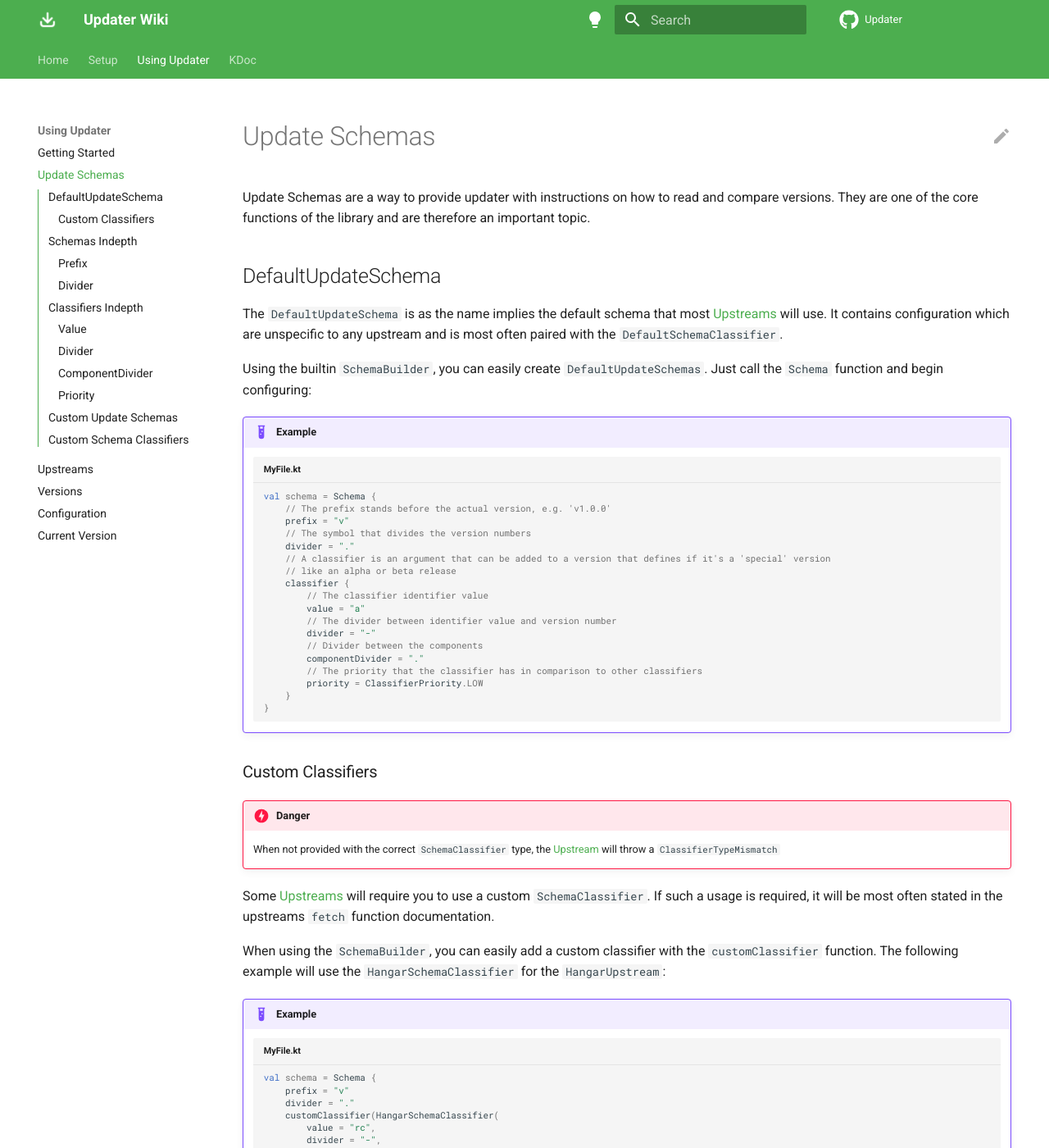
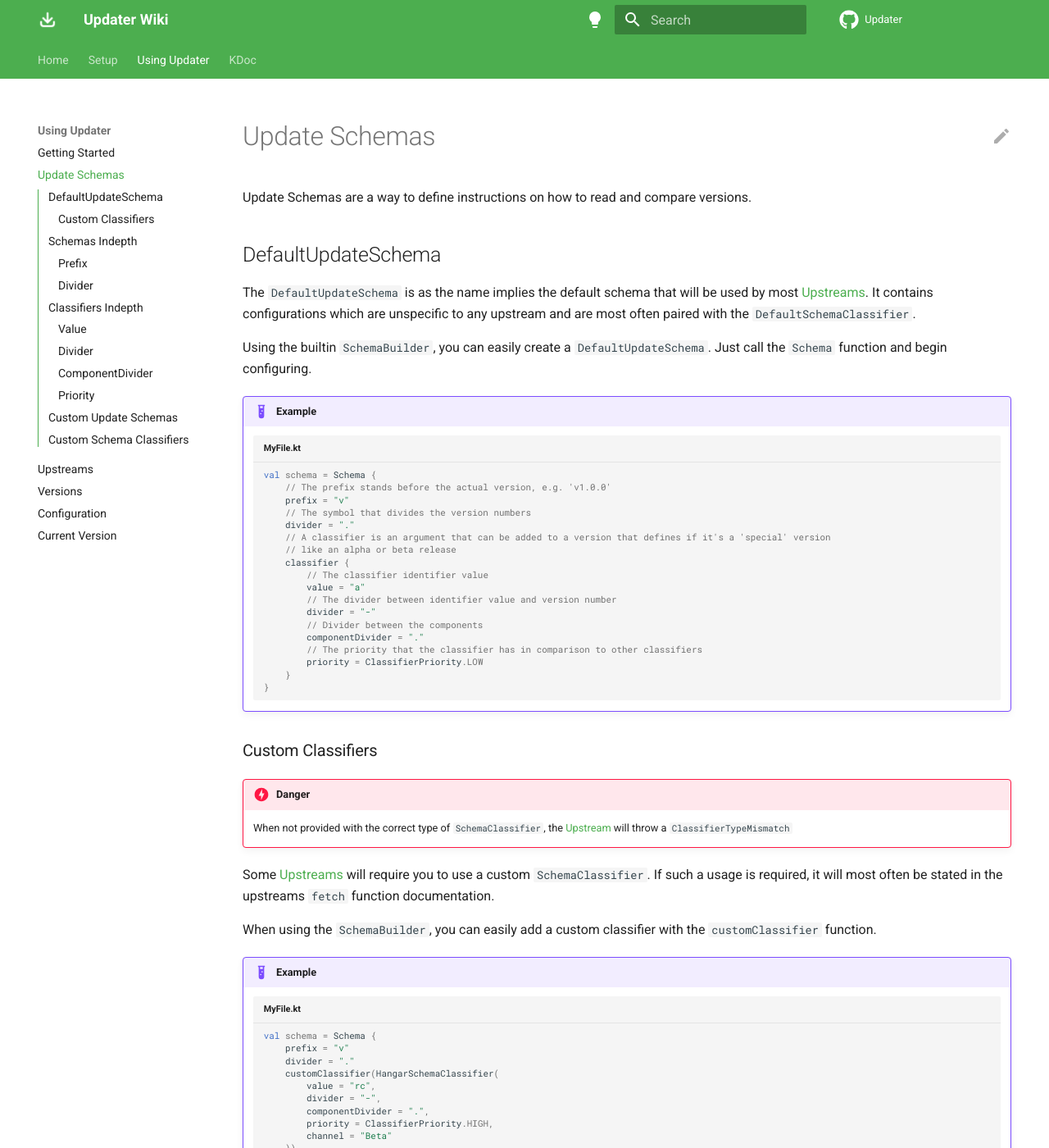
Before and after one commit to Vxrpenter/Updater-Wiki, an MkDocs documentation site: the page built from docs/using-updater/update-schemas.md, in a window 1280 px wide and 1400 px high. Shown: the whole window at 82% size. Built offline with MkDocs 1.6.1 and Material for MkDocs 9.7.7, drawn with Linux system fonts in a browser that asks for light colours; comment, search, counter and statistics services are not loaded; the version menu is left out; some of the changed text lies outside the part shown.

Commit message:
Cleanup update-schemas.md

````diff
--- a/docs/using-updater/update-schemas.md
+++ b/docs/using-updater/update-schemas.md
@@ -7,14 +7,14 @@
 
 # Update Schemas
 
-Update Schemas are a way to provide updater with instructions on how to read and compare versions.
-They are one of the core functions of the library and are therefore an important topic.
+Update Schemas are a way to define instructions on how to read and compare versions.
 
 ## DefaultUpdateSchema
-The `DefaultUpdateSchema` is as the name implies the default schema that most [Upstreams](upstreams.md) will use.
-It contains configuration which are unspecific to any upstream and is most often paired with the `DefaultSchemaClassifier`.
+The `DefaultUpdateSchema` is as the name implies the default schema that will be used by most [Upstreams](upstreams.md).
+It contains configurations which are unspecific to any upstream and are most often paired with the `DefaultSchemaClassifier`.
 
-Using the builtin `SchemaBuilder`, you can easily create `DefaultUpdateSchemas`. Just call the `Schema` function and begin configuring:
+Using the builtin `SchemaBuilder`, you can easily create a `DefaultUpdateSchema`.
+Just call the `Schema` function and begin configuring.
 
 !!! example
 
@@ -43,13 +43,12 @@
 
 !!! danger "Danger"
 
-    When not provided with the correct `SchemaClassifier` type, the [Upstream](upstreams.md) will throw a `ClassifierTypeMismatch`
+    When not provided with the correct type of `SchemaClassifier`, the [Upstream](upstreams.md) will throw a `ClassifierTypeMismatch`
 
 Some [Upstreams](upstreams.md) will require you to use a custom `SchemaClassifier`.
-If such a usage is required, it will be most often stated in the upstreams `fetch` function documentation.
+If such a usage is required, it will most often be stated in the upstreams `fetch` function documentation.
 
 When using the `SchemaBuilder`, you can easily add a custom classifier with the `customClassifier` function.
-The following example will use the `HangarSchemaClassifier` for the `HangarUpstream`:
 
 !!! example
 
@@ -69,15 +68,14 @@
 
 ## Schemas Indepth
 
-This section goes into the indepth function/purpose of the values inside the `DefaultUpdateSchema` as it is equal to the default
-`UpdateSchema` interface values.
+This section goes into the indepth function/purpose of the values inside the `DefaultUpdateSchema` as it is equal to the default `UpdateSchema` interface values.
 
 ### Prefix
 
 The prefix is the symbol that stands before the rest of the version string.
 This can be a simple `v` or `v.`, or even something like `version(new)-`.
-This prefix will not be used for any comparisons and is generally configured to remove it.
-The removal is generally done by replacing the prefix with nothing, to retrieve the full version string.
+This prefix will not be used for any comparisons and is generally removed.
+The removal is generally done by replacing the prefix with an empty string.
 
 ### Divider
 
@@ -94,13 +92,13 @@
 
 ### Value
 
-The value defines the "name" of the classifier, e.g. `rc`, `alpha`, `beta`, etc.
-This name will be used (after pairing it with the [Divider](#divider_1)) to remove the classifiers "name",
-for comparisons with other classifiers.
+The value defines the name of the classifier, e.g. `rc`, `alpha`, `beta`, etc.
+This name will be used (after pairing it with the [Divider](#divider_1)) to remove the classifiers naming,
+to retrieve the classifier version components.
 
 ### Divider
 
-The divider defines the symbol that divides the classifier from the actual version string, e.g. `-` or `+`.
+The divider defines the symbol that divides the classifier from the classifier version string, e.g. `-` or `+`.
 This can even be the [Divider](#divider) of the schema, as the divider will be paired with the [Value](#value) before removal.
 
 ### ComponentDivider
@@ -141,7 +140,9 @@
     }
     ```
 
-Then you are able to add specific values as well as functions to the class to handle the special attributes that your version comes with.
+Then you are able to add specific values,
+as well as functions to the class,
+to handle the special attributes that your version introduces.
 
 !!! example
 
@@ -165,7 +166,8 @@
 
 !!! Warning "Custom Schema Notice"
 
-    Using custom schema classifiers also requires you to create custom [Upstreams](upstreams.md), custom [UpdateSchemas](#custom-update-schemas) as well as custom [Versions](versions.md).
+    Using custom schema classifiers also requires you to create custom [Upstreams](upstreams.md),
+    custom [UpdateSchemas](#custom-update-schemas) as well as custom [Versions](versions.md).
 
 When handling versions with special classifiers, the `DefaultSchemaClassifier` may not suffice.
 If you have such a special classifiers, creating a custom `SchemaClassifier` may proof useful.
@@ -187,7 +189,9 @@
     }
     ```
 
-Then you are able to add specific values as well as functions to the class to handle the special classifier that your version comes with.
+Then you are able to add specific values,
+as well as functions to the class,
+to handle the special classifier that your version introduces.
 
 !!! example
 
````
Also changed, not shown: other parts of docs/using-updater/update-schemas.md (+4 -3 lines).
